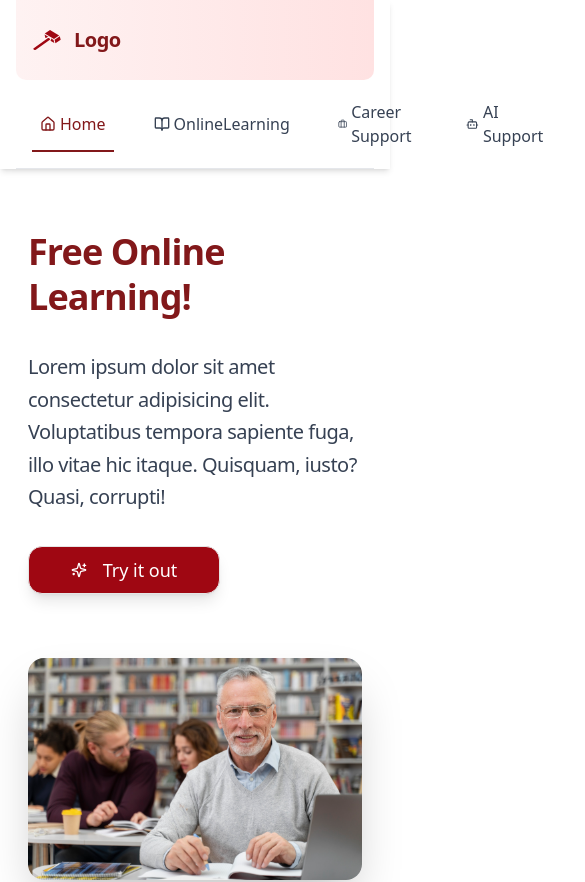
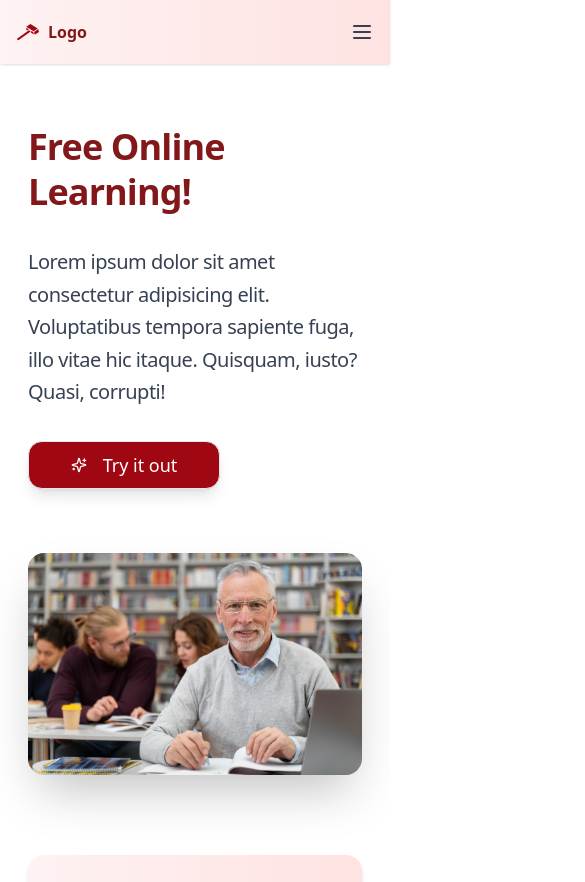
Before and after one commit to tseHaoSu/job-seek, a Next.js app: page / in a window 390 px wide. Shown: the top 882 px of the page, 585 px wide, since content can reach past the window. Built offline with nearby package versions, Linux system fonts and the light colour scheme.

Commit message:
fix mobile version navbar

```diff
--- a/app/Footer.tsx
+++ b/app/Footer.tsx
@@ -67,7 +67,7 @@ export function Footer() {
         </div>
 
         {/* Copyright bar */}
-        <div className="border-t border-gray-200 mt-12 pt-8">
+        <div className="border-t border-gray-200 mt-5 pt-5">
           <p className="text-center text-sm text-gray-600">
             © {new Date().getFullYear()} Company. All rights reserved.
           </p>
--- /dev/null
+++ b/app/MobileSideBar.tsx
@@ -0,0 +1,94 @@
+"use client";
+
+import {
+  LogIn,
+  Menu,
+  X
+} from "lucide-react";
+import Link from "next/link";
+import { usePathname } from "next/navigation";
+import { useState } from "react";
+import { Gi3dHammer } from "react-icons/gi";
+import { NavLink } from "./NavBar";
+
+interface Props {
+  links: NavLink[];
+}
+
+const SimpleMobileSidebar = ({ links }: Props) => {
+  const currentPath = usePathname();
+  const [isOpen, setIsOpen] = useState(false);
+
+  return (
+    <div className="md:hidden">
+      {/* Mobile Header */}
+      <header className="sticky top-0 z-30 bg-white shadow-sm">
+        <div className="flex justify-between items-center h-16 px-4 bg-gradient-to-r from-red-50 to-red-100">
+          <div className="flex items-center gap-2">
+            <Gi3dHammer className="text-red-800 text-2xl" />
+            <Link href="/" className="font-bold text-red-900">
+              Logo
+            </Link>
+          </div>
+          <button onClick={() => setIsOpen(!isOpen)} aria-label="Toggle menu">
+            <Menu className="h-6 w-6 text-gray-700" />
+          </button>
+        </div>
+      </header>
+
+      {/* Sidebar */}
+      {isOpen && (
+        <div className="fixed inset-0 z-40 flex">
+          {/* Backdrop */}
+          <div
+            className="fixed inset-0 bg-black/30"
+            onClick={() => setIsOpen(false)}
+          />
+
+          {/* Sidebar panel */}
+          <div className="fixed right-0 top-0 h-full w-64 bg-white shadow-lg">
+            {/* Close button */}
+            <div className="flex justify-between items-center p-4 border-b">
+              <h2 className="font-bold text-lg">Menu</h2>
+              <button onClick={() => setIsOpen(false)}>
+                <X className="h-6 w-6" />
+              </button>
+            </div>
+
+            {/* Links */}
+            <nav className="p-4">
+              <ul className="space-y-4">
+                {links.map((link) => (
+                  <li key={link.href}>
+                    <Link
+                      href={link.href}
+                      className={`flex items-center gap-3 p-2 rounded-md ${
+                        currentPath === link.href
+                          ? "bg-red-100 text-red-900 font-medium"
+                          : "text-gray-700 hover:bg-gray-100"
+                      }`}
+                      onClick={() => setIsOpen(false)}
+                    >
+                      {link.icon}
+                      {link.label}
+                    </Link>
+                  </li>
+                ))}
+              </ul>
+            </nav>
+
+            {/* Sign in button */}
+            <div className="absolute bottom-8 left-0 right-0 px-4">
+              <button className="w-full bg-red-800 hover:bg-red-900 text-white p-3 rounded-md flex items-center justify-center gap-2">
+                <LogIn className="w-5 h-5" />
+                Sign In
+              </button>
+            </div>
+          </div>
+        </div>
+      )}
+    </div>
+  );
+};
+
+export default SimpleMobileSidebar;
--- a/app/NavBar.tsx
+++ b/app/NavBar.tsx
@@ -13,6 +13,13 @@ import {
   MessageSquare,
   LogIn,
 } from "lucide-react";
+import MobileSideBar from "./MobileSideBar";
+
+export interface NavLink {
+  label: string;
+  href: string;
+  icon: React.ReactNode;
+}
 
 const NavBar = () => {
   const currentPath = usePathname();
@@ -43,7 +50,11 @@ const NavBar = () => {
   ];
 
   return (
-    <header className="sticky top-0 z-50 shadow-md bg-white">
+    <>
+      <div className="sm:hidden">
+        <MobileSideBar links={links} />
+      </div>
+      <header className="hidden sm:block sticky top-0 z-50 shadow-md bg-white">
         <div className="mx-auto px-4 sm:px-6 lg:px-8">
           {/* Logo Section */}
           <div className="w-full h-20 bg-gradient-to-r from-red-50 to-red-100 flex flex-row items-center justify-between rounded-b-lg">
@@ -56,8 +67,6 @@ const NavBar = () => {
                 Logo
               </Link>
             </div>
-
-          {/* Mobile menu */}
           </div>
 
           {/* Navigation Links */}
@@ -85,8 +94,8 @@ const NavBar = () => {
               ))}
             </ul>
 
-          {/* Right side - Sign In button with icon */}
-          <div className="hidden md:block">
+            {/* Right SignIn */}
+            <div >
               <button className="bg-red-800 hover:bg-red-900 text-white px-4 py-2 rounded-full text-sm font-medium transition-colors duration-300 shadow-md hover:shadow-lg flex items-center">
                 <LogIn className="w-4 h-4 mr-2" />
                 Sign In
@@ -95,6 +104,7 @@ const NavBar = () => {
           </nav>
         </div>
       </header>
+    </>
   );
 };
 
```
Lines whose indentation alone changed are shown as unchanged.
